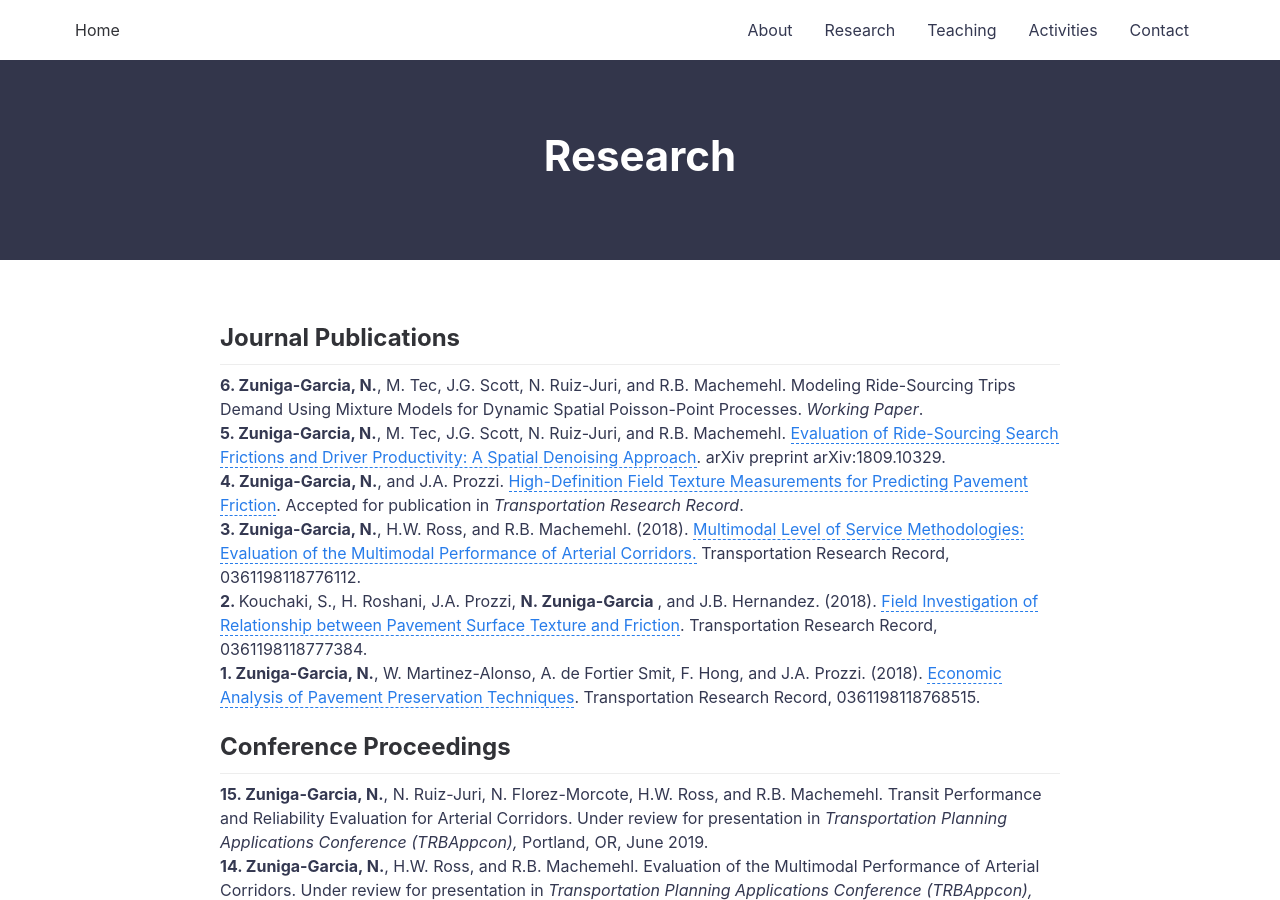
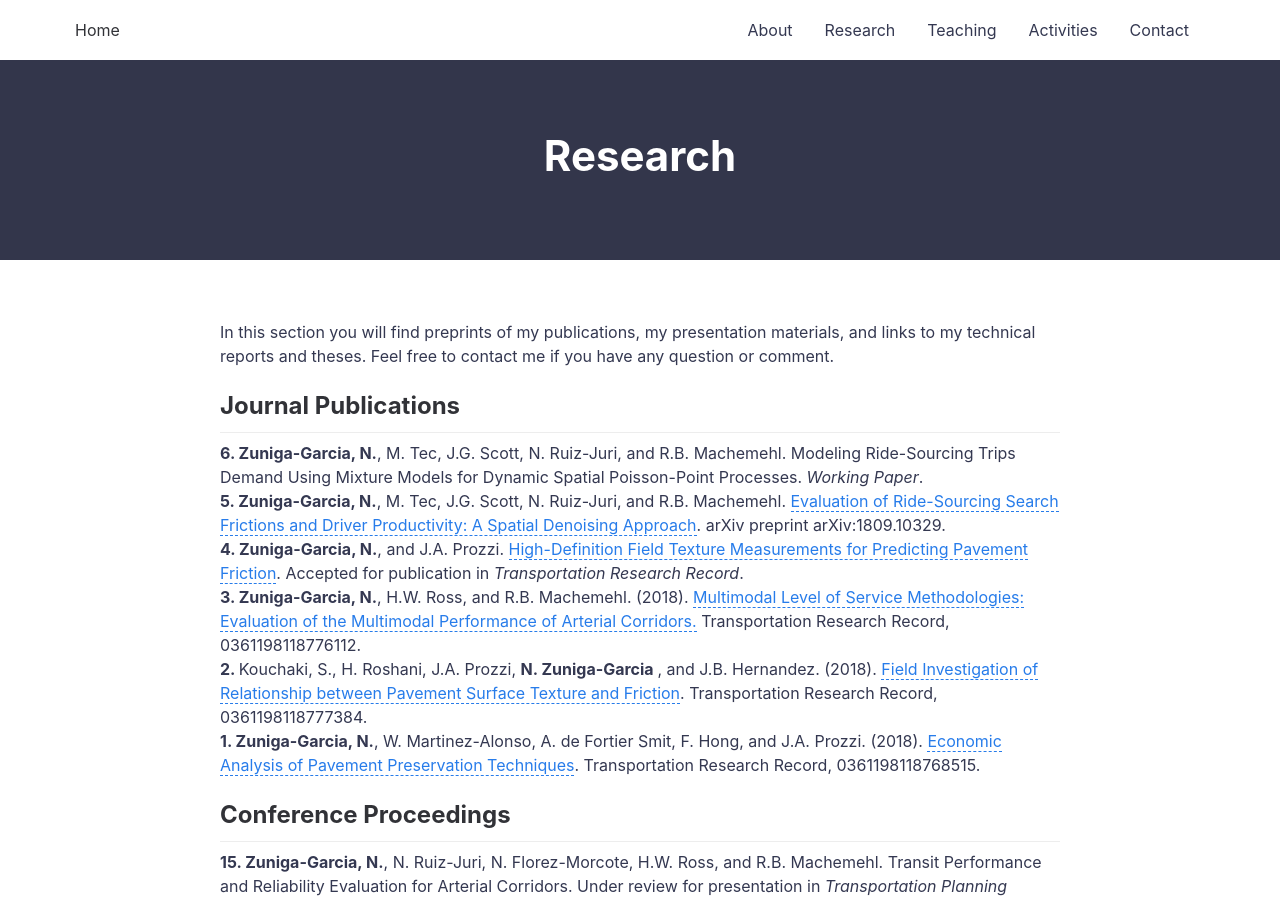
Before and after one commit to nzunigag/nzunigag.github.io, a Jekyll site: the page built from research.md, in a window 1280 px wide and 900 px high. Built offline with Jekyll 4.4.1, drawn with Linux system fonts in a browser that asks for light colours.

Commit message:
Update research.md

```diff
--- a/research.md
+++ b/research.md
@@ -4,7 +4,7 @@ title: Research
 permalink: /research/
 ---
 
-
+In this section you will find preprints of my publications, my presentation materials, and links to my technical reports and theses. Feel free to contact me if you have any question or comment.
 
 ## Journal Publications
 ___
```
